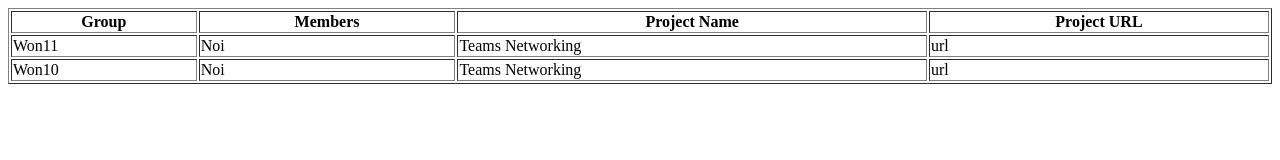
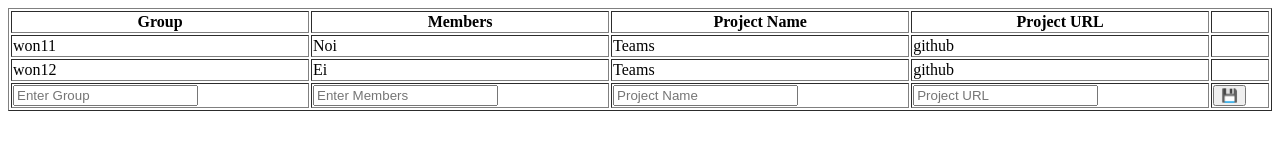
Before and after one commit to paunandreii/teams-networking, a plain HTML site: page index.html in a window 1280 px wide. Drawn offline with Linux system fonts and the light colour scheme.

Commit message:
prepare form to submit new team

```diff
--- a/index.html
+++ b/index.html
@@ -8,30 +8,63 @@
     <link rel="stylesheet" href="style.css" />
   </head>
   <body>
-    <table border="1">
+    <form action="secretariat" method="GET">
+      <table border="1" id="teams">
         <thead>
           <tr>
             <th>Group</th>
             <th>Members</th>
             <th>Project Name</th>
             <th>Project URL</th>
+            <th></th>
           </tr>
         </thead>
-      <tbody>
+        <tbody></tbody>
+        <tfoot>
           <tr>
-          <td>Won11</td>
-          <td>Noi</td>
-          <td>Teams Networking</td>
-          <td>url</td>
+            <td>
+              <input
+                type="text"
+                name="promotion"
+                id="promotion"
+                placeholder="Enter Group"
+                required
+              />
+            </td>
+            <td>
+              <input
+                required
+                type="text"
+                name="members"
+                id="members"
+                placeholder="Enter Members"
+              />
+            </td>
+            <td>
+              <input
+                required
+                placeholder="Project Name"
+                type="text"
+                name="name"
+                id="name"
+              />
+            </td>
+            <td>
+              <input
+                required
+                placeholder="Project URL"
+                type="text"
+                name="url"
+                id="url"
+              />
+            </td>
+            <td>
+              <button type="submit">💾</button>
+            </td>
           </tr>
-        <tr>
-          <td>Won10</td>
-          <td>Noi</td>
-          <td>Teams Networking</td>
-          <td>url</td>
-        </tr>
-      </tbody>
+        </tfoot>
       </table>
+    </form>
     <script src="index.js"></script>
   </body>
 </html>
--- a/index.js
+++ b/index.js
@@ -0,0 +1,20 @@
+fetch("teams.json")
+  .then((r) => r.json())
+  .then((teams) => {
+    displayTeams(teams);
+  });
+
+function displayTeams(teams) {
+  const teamsHTML = teams.map(
+    (team) => `
+        <tr>
+            <td>${team.promotion}</td>
+            <td>${team.members}</td>
+            <td>${team.name}</td>
+            <td>${team.url}</td>
+            <td></td>
+        </tr>`
+  );
+
+  document.querySelector("#teams tbody").innerHTML = teamsHTML.join("");
+}
--- /dev/null
+++ b/teams.json
@@ -0,0 +1,14 @@
+[
+  {
+    "promotion": "won11",
+    "members": "Noi",
+    "name": "Teams",
+    "url": "github"
+  },
+  {
+    "promotion": "won12",
+    "members": "Ei",
+    "name": "Teams",
+    "url": "github"
+  }
+]
```
Lines whose indentation alone changed are shown as unchanged.
